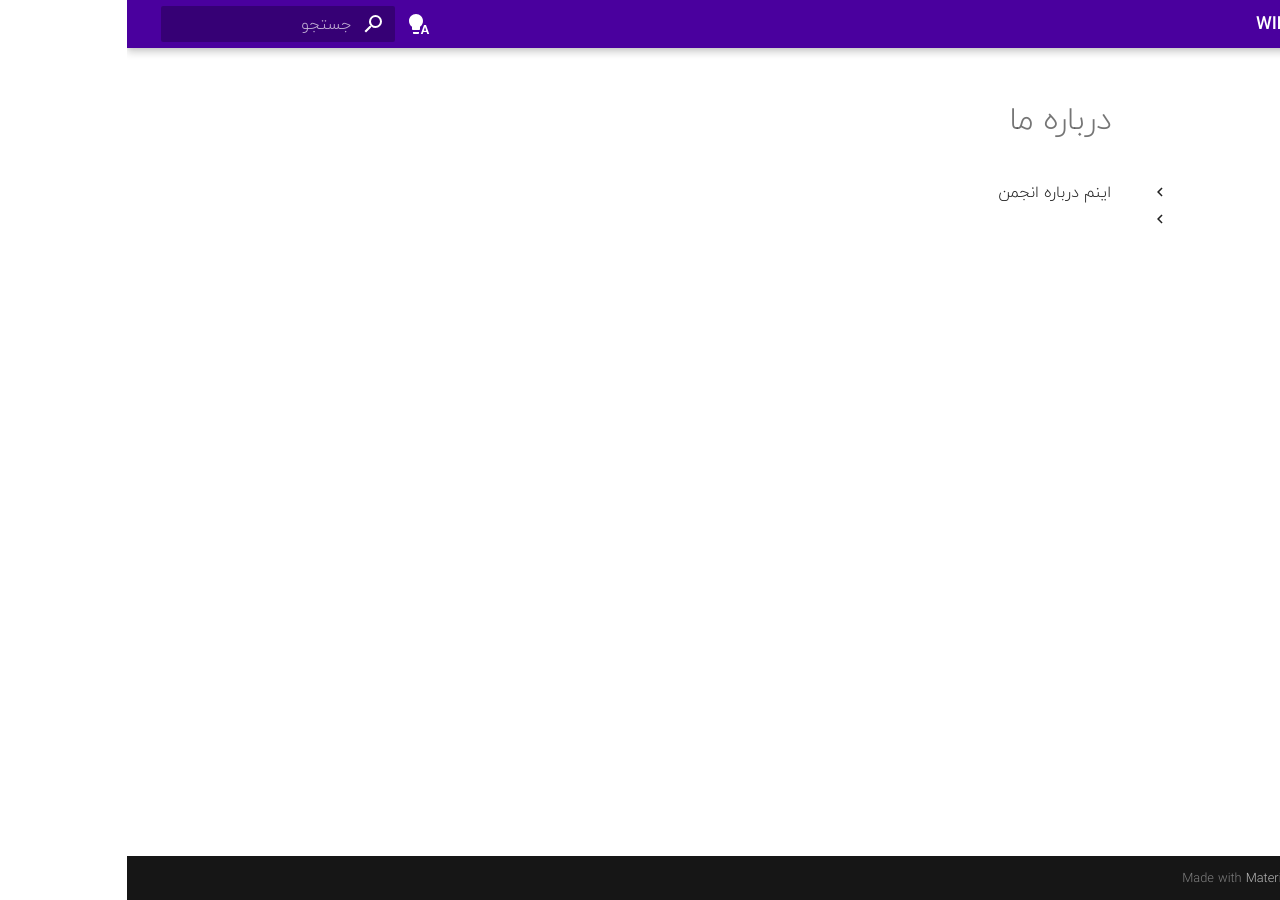
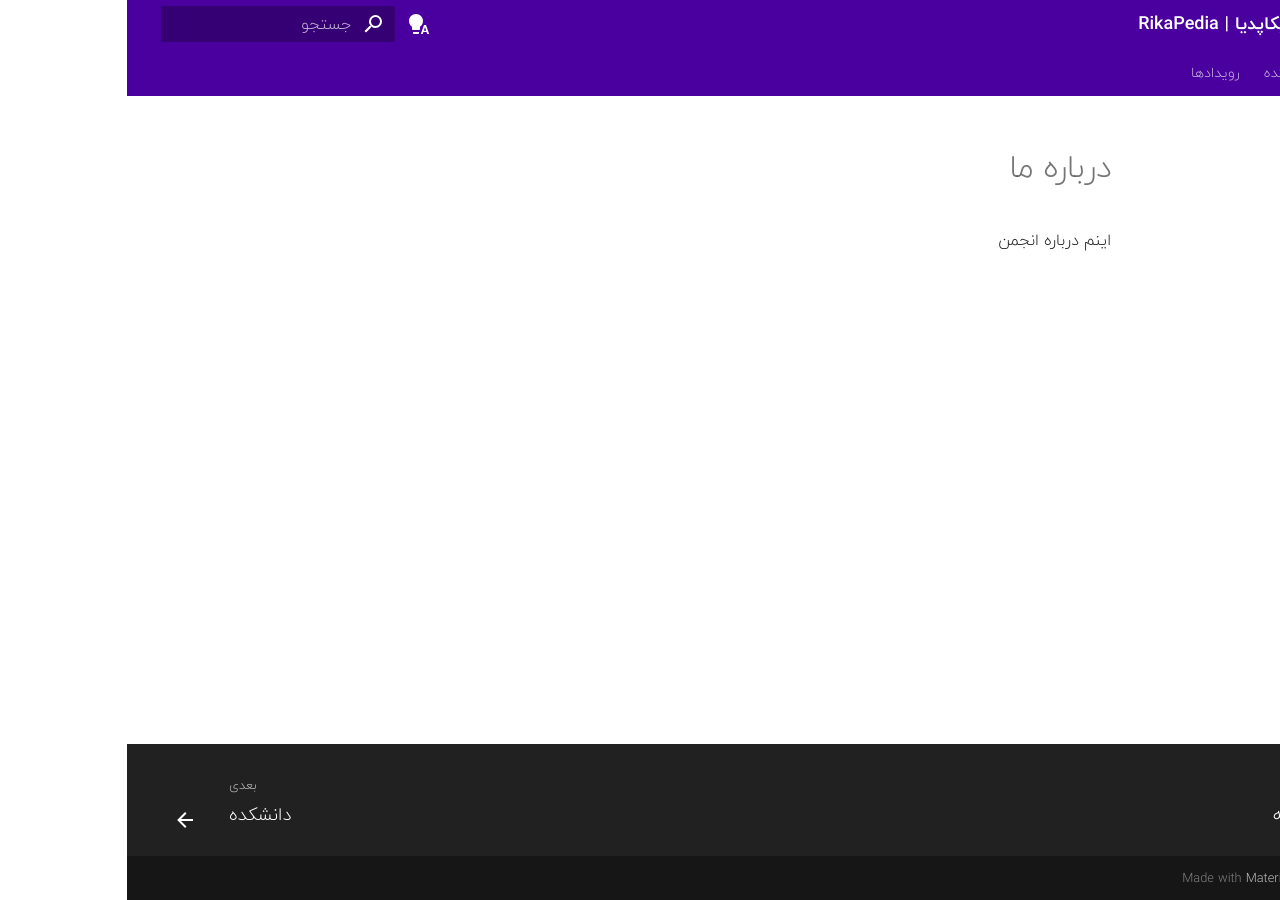
Before and after one commit to Amcsui/wiki, an MkDocs documentation site: the page built from docs/about_us.md, in a window 1280 px wide. Built offline with MkDocs 1.6.1 and Material for MkDocs 9.7.7, drawn with Linux system fonts in a browser that asks for light colours; part of the change alters nothing that is shown.

```diff
--- a/mkdocs.yml
+++ b/mkdocs.yml
@@ -1,5 +1,5 @@
 
-site_name: WIKI
+site_name: ریکاپدیا | RikaPedia
 site_url: https://wiki.amcsui.ir
 plugins:
   - section-index
@@ -36,6 +36,81 @@ theme:
   features:
     - content.code.copy
     - content.code.annotate
+    - navigation.indexes
+    - navigation.instant
+    - navigation.instant.progress
+    - navigation.tabs
+    - navigation.path
+    - navigation.top
+    # - navigation.sections
+    - navigation.footer
+    - content.action.view
+
+nav:
+  - خانه:
+    - خانه: index.md
+    - درباره ما: about_us.md
+  - دانشکده:
+    - دانشکده: Faculty/index.md
+    - اساتید:
+      - Faculty/Professors/index.md
+      - Faculty/Professors/ab.varshovi.md
+      - Faculty/Professors/azam.md
+      - Faculty/Professors/bagherian.md
+      - Faculty/Professors/b.akhtari.md
+      - Faculty/Professors/d.mirzaei.md
+      - Faculty/Professors/f.abtahi.md
+      - Faculty/Professors/f.mansoori.md
+      - Faculty/Professors/h.khosravian.md
+      - Faculty/Professors/j.almasizadeh.md
+      - Faculty/Professors/m.alambardar.md
+      - Faculty/Professors/m.khatami.md
+      - Faculty/Professors/m.rafiee.md
+      - Faculty/Professors/najmeh.hoseini.md
+      - Faculty/Professors/n.esmaeeli.md
+      - Faculty/Professors/n.movahedian.md
+      - Faculty/Professors/r.sobhani.md
+      - Faculty/Professors/a.abdollahi.md
+      - Faculty/Professors/a.amini.md
+      - Faculty/Professors/a.parvardeh.md
+      - Faculty/Professors/asadollahi.md
+      - Faculty/Professors/e.zamanzade.md
+      - Faculty/Professors/f.khosravi.md
+      - Faculty/Professors/f.sajadi.md
+      - Faculty/Professors/fakhar.md
+      - Faculty/Professors/ft.farani.md
+      - Faculty/Professors/h-talebi.md
+      - Faculty/Professors/h.bidram.md
+      - Faculty/Professors/hr.salimi.md
+      - Faculty/Professors/ikazemi.md
+      - Faculty/Professors/iranpanah.md
+      - Faculty/Professors/m.asadi.md
+      - Faculty/Professors/m.maleki.md
+      - Faculty/Professors/m.mohammadi.md
+      - Faculty/Professors/m.tavangar.md
+      - Faculty/Professors/ma.yousofzadeh.md
+      - Faculty/Professors/nasr_a.md
+      - Faculty/Professors/pourya.md
+      - Faculty/Professors/s.ashrafi.md
+      - Faculty/Professors/sh.salarian.md
+      - Faculty/Professors/z.mansourvar.md
+      - Faculty/Professors/s.nobakht.md
+    - دروس:
+      - Faculty/Courses/index.md
+  - رویدادها:
+    - Events/index.md
+    - دوره قبلی:
+      - Events/1402-1403/index.md
+      - Events/1402-1403/OlympiGames/index.md
+      - Events/1402-1403/BookClub.md
+      - Events/1402-1403/DiscussionClub.md
+      - Events/1402-1403/workshop.github.md
+      - Events/1402-1403/sciclub.linux.md
+      - Events/1402-1403/XPCon/index.md
+      - سای‌سیتی:
+        - Events/1402-1403/Psycity/index.md
+        - Events/1402-1403/Psycity/workshops/index.md
+    - بوتکمپ وب : Events/Bootcamp.web.md
 
 extra_css:
   - stylesheets/extra.css
```
